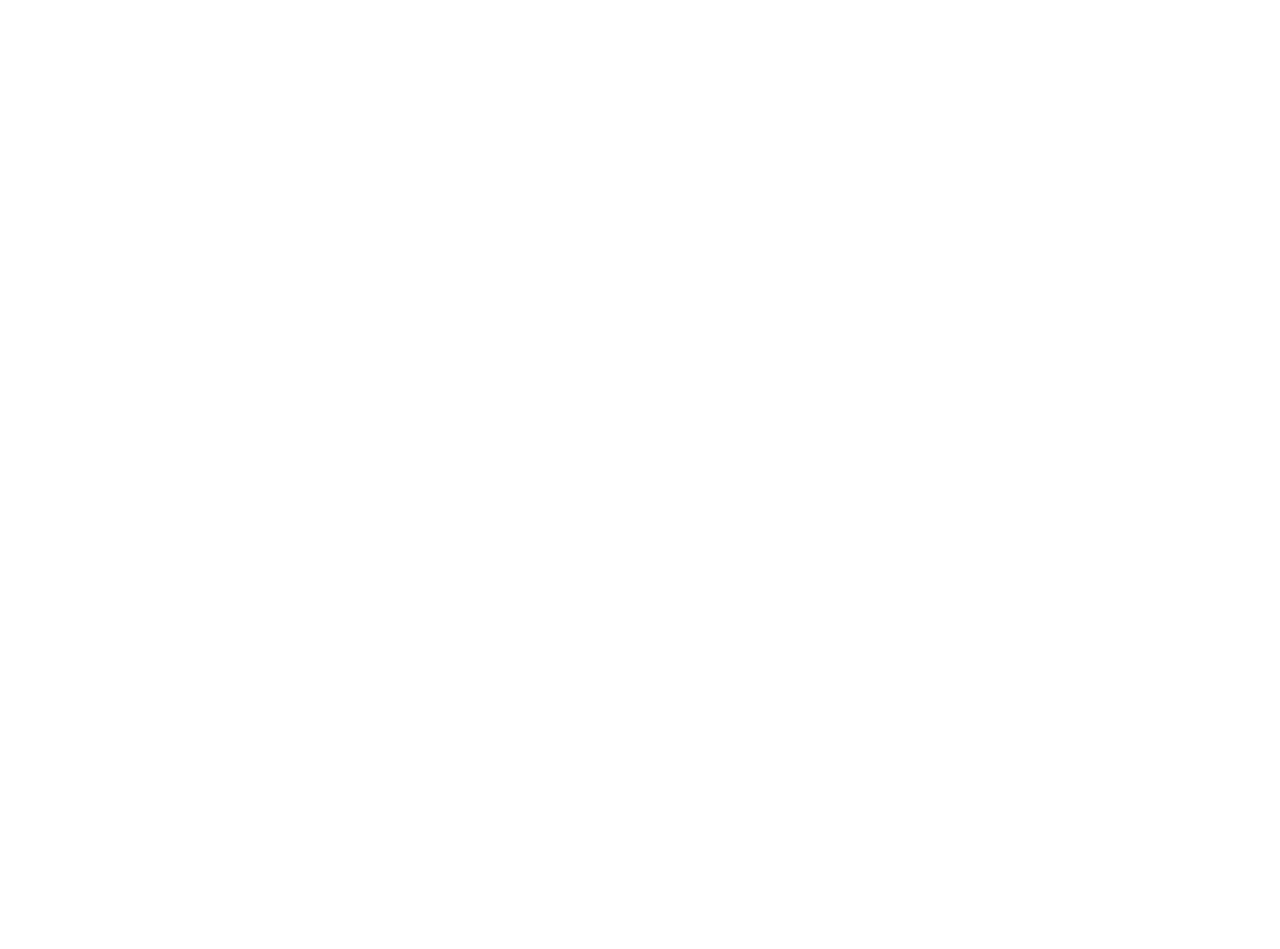
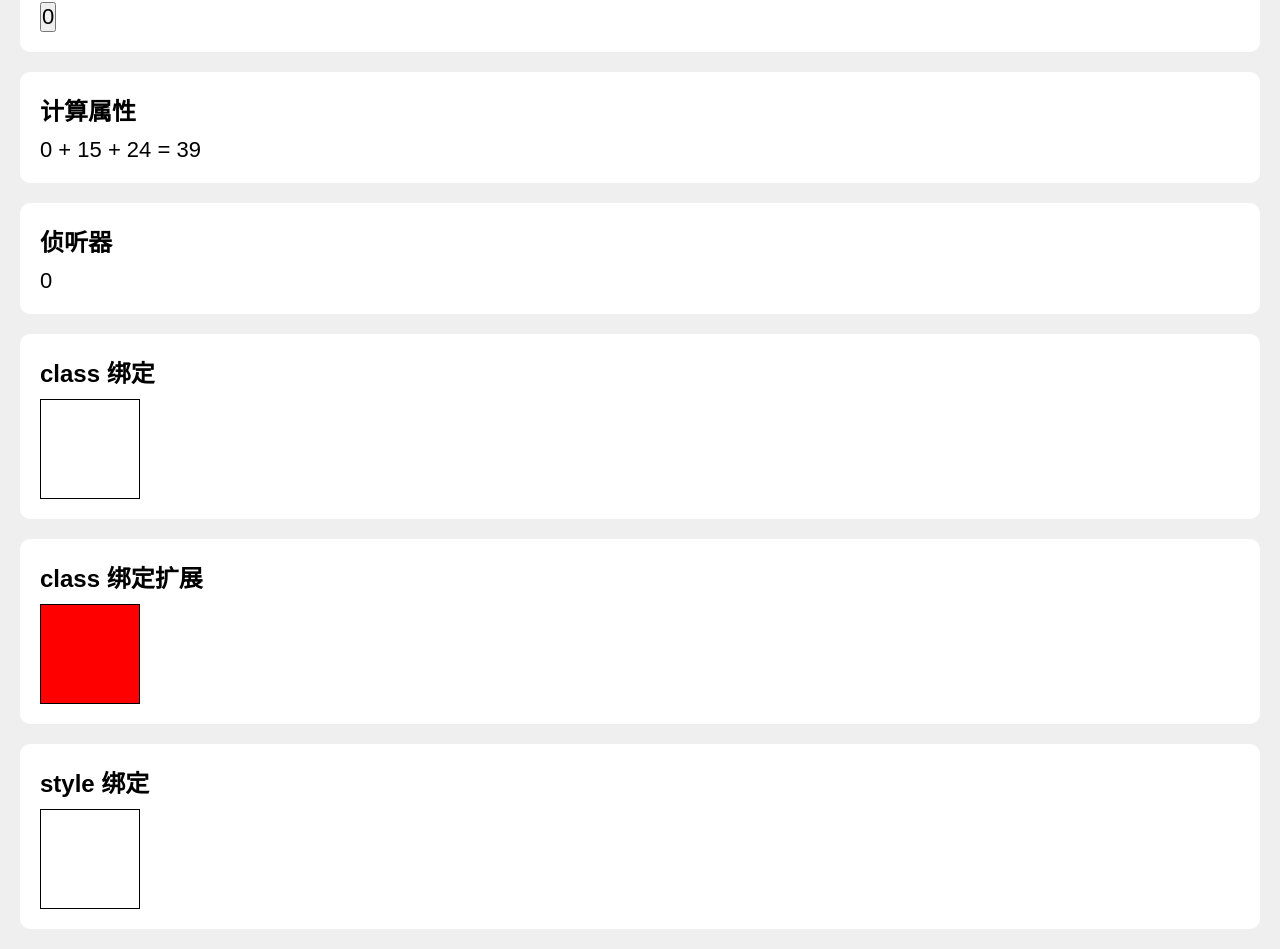
Before and after one commit to shenxianhui/hmm-admin, a Vue app: page /demo in a window 1280 px wide. Shown: the part 220-1169 px from the top of the page. Before the commit the page ends 800 px from the top, so only its background shows below. Built offline with nearby package versions, Linux system fonts and the light colour scheme.

Commit message:
feat: 笔记上传

```diff
--- a/src/views/demo.vue
+++ b/src/views/demo.vue
@@ -10,14 +10,16 @@
     <div class="demo-item">
       <h2>点击事件</h2>
       <div class="demo-item-content" @click="handleNum()">
-        {{ num }}
+        <button>{{ num }}</button>
       </div>
     </div>
 
     <!-- 计算属性 -->
     <div class="demo-item">
       <h2>计算属性</h2>
-      <div class="demo-item-content">{{ num1 }} + {{ num2 }} = {{ total }}</div>
+      <div class="demo-item-content">
+        {{ num }} + {{ num1 }} + {{ num2 }} = {{ total }}
+      </div>
     </div>
 
     <!-- 侦听器 -->
@@ -25,6 +27,49 @@
       <h2>侦听器</h2>
       <div class="demo-item-content">
         {{ watchData }}
+      </div>
+    </div>
+
+    <!-- class 绑定 -->
+    <div class="demo-item">
+      <h2>class 绑定</h2>
+      <div class="demo-item-content">
+        <!-- 两种颜色切换 -->
+        <!-- 方式1 -->
+        <div
+          class="demo-item-content-box"
+          :class="{ active: isActive }"
+          @click="handleBox()"
+        ></div>
+        <!-- 方式2 -->
+        <!-- :class="isActive ? 'active' : ''" -->
+      </div>
+    </div>
+
+    <!-- class 绑定扩展 -->
+    <div class="demo-item">
+      <h2>class 绑定扩展</h2>
+      <div class="demo-item-content">
+        <!-- 三种颜色切换 -->
+        <div
+          class="demo-item-content-box"
+          :class="boxColor"
+          @click="handleBox1()"
+        ></div>
+      </div>
+    </div>
+
+    <!-- style 绑定 -->
+    <div class="demo-item">
+      <h2>style 绑定</h2>
+      <div class="demo-item-content">
+        <div
+          class="demo-item-content-box"
+          :style="{
+            background: `rgb(${randomColor[0]}, ${randomColor[1]}, ${randomColor[2]})`,
+          }"
+          @click="handleBox2()"
+        ></div>
       </div>
     </div>
   </div>
@@ -46,12 +91,31 @@ export default {
       num1: 15,
       num2: 24,
       watchData: 0,
+      isActive: false,
+      colorNum: 0,
+      randomColor: [255, 255, 255],
     }
   },
   // 计算属性
   computed: {
     total() {
-      return this.num1 + this.num2
+      return this.num + this.num1 + this.num2
+    },
+    boxColor() {
+      let color = ''
+      let num = this.colorNum % 3
+
+      if (num === 0) {
+        color = 'red'
+      }
+      if (num === 1) {
+        color = 'green'
+      }
+      if (num === 2) {
+        color = 'blue'
+      }
+
+      return color
     },
   },
   // 数据监听
@@ -71,8 +135,61 @@ export default {
     handleNum() {
       this.num++
     },
+    handleBox() {
+      this.isActive = !this.isActive
+    },
+    handleBox1() {
+      this.colorNum++
+    },
+    handleBox2() {
+      let arr = []
+
+      arr[0] = Math.floor(Math.random() * 256)
+      arr[1] = Math.floor(Math.random() * 256)
+      arr[2] = Math.floor(Math.random() * 256)
+
+      this.randomColor = arr
+    },
   },
 }
 </script>
 
-<style lang="scss" scoped></style>
+<style lang="scss" scoped>
+.demo {
+  padding: 20px;
+  background: #efefef;
+  .demo-item {
+    padding: 20px;
+    border-radius: 10px;
+    background: #fff;
+    &:not(:last-child) {
+      margin-bottom: 20px;
+    }
+    h2 {
+      margin-bottom: 10px;
+    }
+    .demo-item-content {
+      font-size: 22px;
+      .demo-item-content-box {
+        cursor: pointer;
+        width: 100px;
+        height: 100px;
+        border: 1px solid #000;
+        background: #fff;
+        &.active {
+          background: lightblue;
+        }
+        &.red {
+          background: #f00;
+        }
+        &.green {
+          background: #0f0;
+        }
+        &.blue {
+          background: #00f;
+        }
+      }
+    }
+  }
+}
+</style>
```
